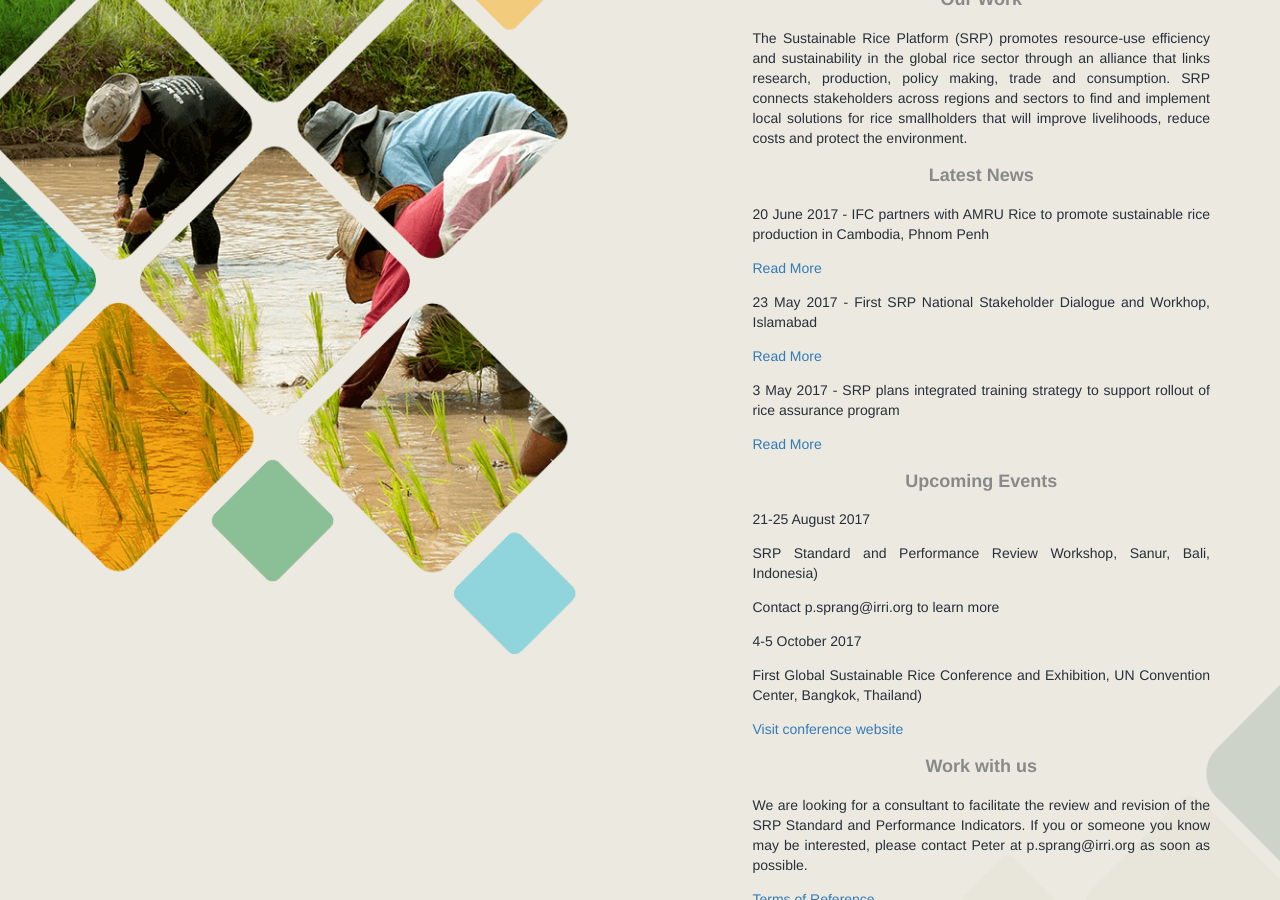
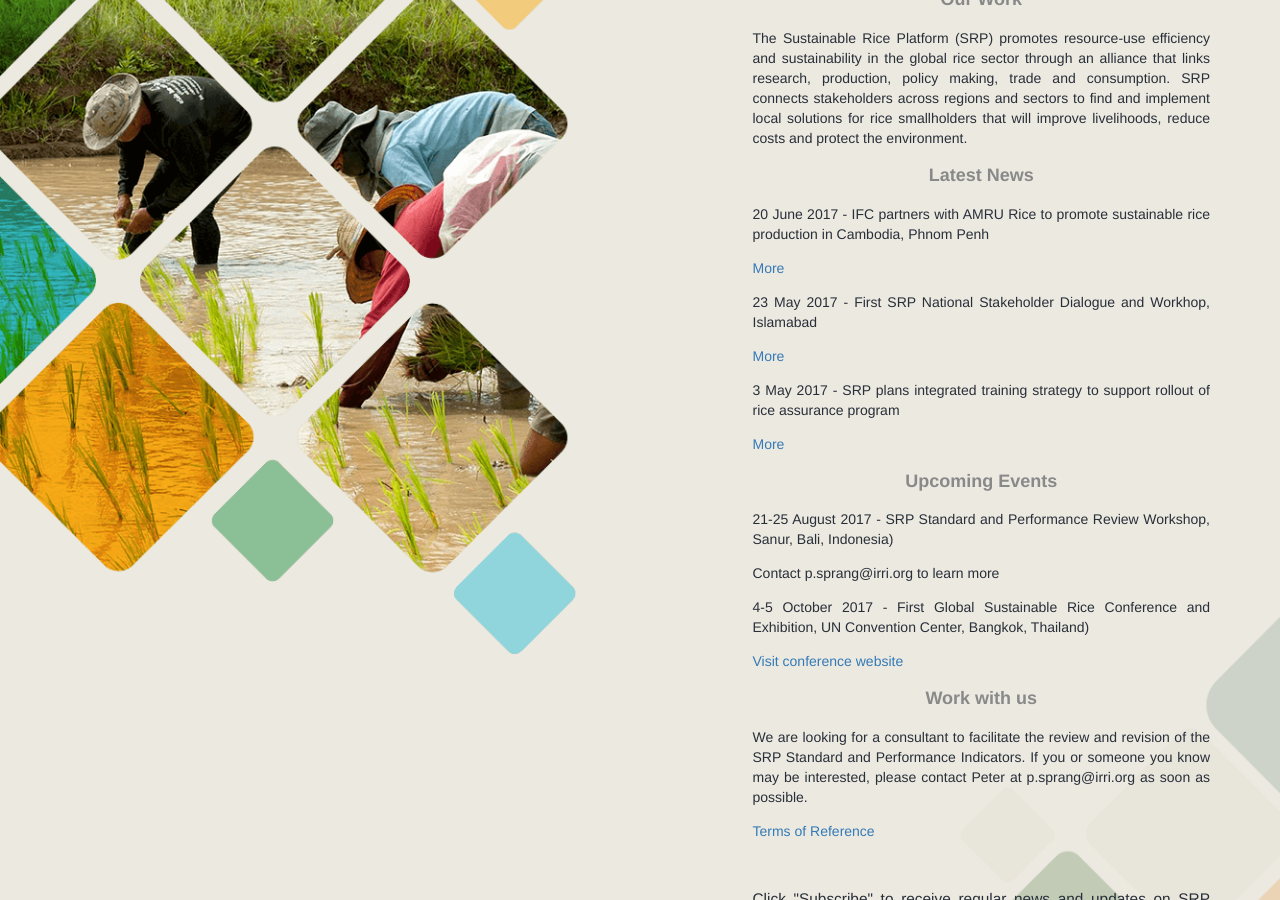
Before and after one commit to sustainablericeplatform/sustainablericeplatform.github.io, a Jekyll site: the page built from index.html, in a window 1280 px wide and 900 px high, scrolled down 489 px. Built offline with Jekyll 4.4.1, drawn with Linux system fonts in a browser that asks for light colours.

Commit message:
Update index.html

```diff
--- a/index.html
+++ b/index.html
@@ -15,11 +15,11 @@ layout: default
                 <p>The Sustainable Rice Platform (SRP) promotes resource-use efficiency and sustainability in the global rice sector through an alliance that links research, production, policy making, trade and consumption. SRP connects stakeholders across regions and sectors to find and implement local solutions for rice smallholders that will improve livelihoods, reduce costs and protect the environment.</p>
                 <h2 class="gray">Latest News</h2>
                 <p>20 June 2017 - IFC partners with AMRU Rice to promote sustainable rice production in Cambodia, Phnom Penh</p>
-                <p><a href="http://www.finchannel.com/business/65833-ifc-partners-with-amru-rice-to-promote-sustainable-rice-production-in-cambodia" target="_blank">Read More</a></p>
+                <p><a href="http://www.finchannel.com/business/65833-ifc-partners-with-amru-rice-to-promote-sustainable-rice-production-in-cambodia" target="_blank">More</a></p>
                 <p>23 May 2017 - First SRP National Stakeholder Dialogue and Workhop, Islamabad</p>
-                <p><a href="http://www.wwfpak.org/newsroom/23517_sustainablerice.php" target="_blank">Read More</a></p>
+                <p><a href="http://www.wwfpak.org/newsroom/23517_sustainablerice.php" target="_blank">More</a></p>
                 <p>3 May 2017 - SRP plans integrated training strategy to support rollout of rice assurance program</p>
-                <p><a href="http://news.irri.org/2017/05/sustainable-rice-platform-plans.html" target="_blank">Read More</a></p>
+                <p><a href="http://news.irri.org/2017/05/sustainable-rice-platform-plans.html" target="_blank">More</a></p>
                 <!--<p><a href="http://web.unep.org/asiapacific/thai-government-promotes-low-emission-rice-farming" target="_blank">Climate-smart sustainable rice to be adopted by Thai farmers</a></p>
                 <p><a href="http://www.fao.org/news/story/en/item/854617/icode/" target="_blank">IRRI and FAO step up joint efforts to globally bolster sustainable rice production</a></p>
                 <p><a href="http://www.globalgap.org/uk_en/media-events/news/articles/Sustainable-Rice-Platform-and-GLOBALG.A.P.-Work-Together-Towards-Good-Agricultural-Practices-in-Rice-Production/" target="_blank">Sustainable Rice Platform and GLOBALG.A.P. work together towards good agricultural practices in rice production</a></p>
@@ -30,11 +30,9 @@ layout: default
                 <p><a href="/assets/docs/Registration Form_Sustainable Rice Platform Training Strategy Workshop 2017.pdf" target="_blank">REGISTRATION FORM</a></p>
                 <p><a href="/assets/docs/Online Participation Guidelines - SRP Training Strategy Workshop 3-4 May 2017.pdf" target="_blank">ONLINE PARTICIPATION GUIDELINES</a></p>
                 <p><a href="/assets/docs/SRP National Stakeholder Dialogue and Workshop - Islamabad 23 May 2017.pdf" target="_blank">Sustainable Rice Platform National Stakeholder Dialogue and Workshop, 23 May 2017 (Serena Hotel, Islamabad, Pakistan)</a></p> -->
-                <p>21-25 August 2017</p>
-                <p>SRP Standard and Performance Review Workshop, Sanur, Bali, Indonesia)</p>
+                <p>21-25 August 2017 - SRP Standard and Performance Review Workshop, Sanur, Bali, Indonesia)</p>
                 <p>Contact p.sprang@irri.org to learn more</p>
-                <p>4-5 October 2017</p>
-                <p>First Global Sustainable Rice Conference and Exhibition, UN Convention Center, Bangkok, Thailand)</p>
+                <p>4-5 October 2017 - First Global Sustainable Rice Conference and Exhibition, UN Convention Center, Bangkok, Thailand)</p>
                 <p><a href="http://www.sustainablericeconference.org" target="_blank">Visit conference website</a></p>
                 <h2 class="gray">Work with us</h2>
                 <p>We are looking for a consultant to facilitate the review and revision of the SRP Standard and Performance Indicators. If you or someone you know may be interested, please contact Peter at p.sprang@irri.org as soon as possible.</p>
```
